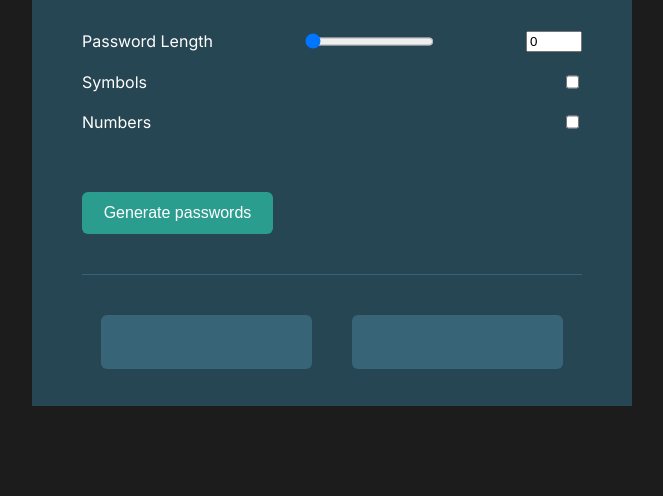
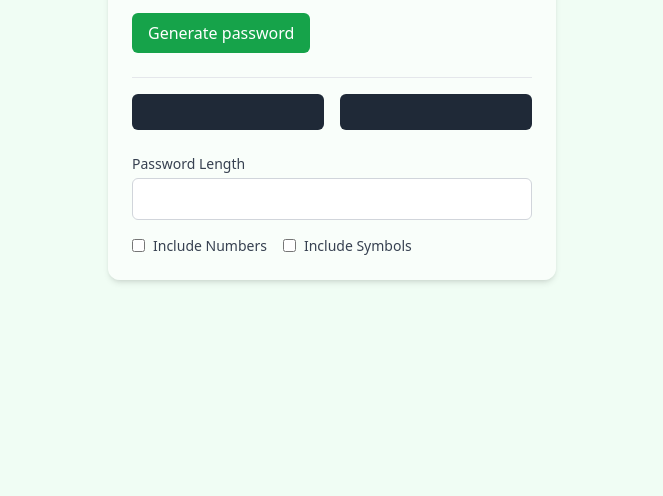
Before and after one commit to thegreatfeez/Password-generator, a plain HTML site: page index.html in a window 1280 px wide. Shown: the part 304-800 px from the top of the page, without its empty margins (308-971 px from the left). Drawn offline with nearby package versions, Linux system fonts and the light colour scheme.

Commit message:
newCommit
updated

```diff
--- a/index.css
+++ /dev/null
@@ -1,89 +0,0 @@
-body{
-  margin: 50px;
-  background-color:  #1C1C1C;
-  color: white;
-}
-.container{
-margin: auto;
-font-family:'Inter', sans-serif;;
-padding: 80px 50px;
-width: 500px;
-height: 500px;
-background-color: #264653;
-}
-h1{
-  font-family:'Roboto', sans-serif;
-  margin-bottom: 10px;
-  font-size: 40px;
-}
-span{
-  color: #2A9D8F
-}
-.text{
-  margin-top: 10px;
-  font-size: 20px;
-  font-weight: 200;
-}
-button{
-  width: 191px;
-  height: 42px;
-  background-color:#2A9D8F;
-  Padding:9px, 17px, 9px, 15px;
-  border: none;
-  border-radius: 6px;
-  color: white;
-  font-size: 16px;
-  margin-top: 60px;
-  cursor: pointer;
-}
-button:hover{
-  box-shadow: -3px -3px 15px rgba(0, 0, 0, 0.3);
-}
-button:active{
-  opacity: 0.8;
-}
-
-.passwords{
-  margin-top: 40px;
-  border-top: 1px solid #376476;
-  display: flex;
-  justify-content: center;
-  text-align: center;
-  cursor: pointer;
-}
-
-.left{
-  width: 211px;
-  margin-top: 40px;
-  margin-right: 20px;
-  height: 39px;
-  padding-top: 15px;
-  background-color: #376476;
-  border-radius: 6px;
-
-}
-.right{
-  width: 211px;
-  margin-left: 20px;
-  margin-top: 40px;
-  height: 39px;
-  padding-top: 15px;
-  background-color: #376476;
-  border-radius: 6px;
-}
-.right:active, .left:active{
-  box-shadow: -3px -3px 15px rgba(0, 0, 0, 0.3);
-}
-
-/* Prefrences */
-form{
-  display: flex;
-  flex-direction: column;
-  row-gap: 20px;
-  margin-top: 50px;
-}
-.password-length, .symbols, .numbers{
-  display: inherit;
-  flex-direction: row;
-  justify-content: space-between;
-}
--- a/index.html
+++ b/index.html
@@ -1,60 +1,75 @@
 <!DOCTYPE html>
 <html lang="en">
-<head>
-  <meta charset="UTF-8">
-  <meta http-equiv="X-UA-Compatible" content="IE=edge">
-  <meta name="viewport" content="width=device-width, initial-scale=1.0">
-  <link rel="stylesheet" href="index.css">
-  <title>Password Generator</title>
+  <head>
+    <meta charset="UTF-8" />
+    <meta name="viewport" content="width=device-width, initial-scale=1.0" />
+    <title>Password Generator</title>
+    <script src="https://cdn.tailwindcss.com"></script>
+  </head>
+  <body class="bg-green-50 flex items-center justify-center min-h-screen px-4">
+    <div class="bg-white/60 shadow-md rounded-xl p-6 max-w-md w-full">
+      <h1 class="text-2xl font-bold text-gray-900">
+        Generate a <span class="text-green-600">random password</span>
+      </h1>
+      <p class="text-gray-600 mt-1">Never use an insecure password again.</p>
 
-  <!--font-family-->
+      <!-- Generate Button -->
+      <button
+        id="generateBtn"
+        class="mt-4 bg-green-600 text-white px-4 py-2 rounded-md hover:bg-green-700 transition"
+      >
+        Generate password
+      </button>
 
-  <!-- Roboto -->
-  <link rel="preconnect" href="https://fonts.googleapis.com">
-<link rel="preconnect" href="https://fonts.gstatic.com" crossorigin>
-<link href="https://fonts.googleapis.com/css2?family=Roboto:wght@700&display=swap" rel="stylesheet">
 
-<!-- Inter -->
-<link rel="preconnect" href="https://fonts.googleapis.com">
-<link rel="preconnect" href="https://fonts.gstatic.com" crossorigin>
-<link href="https://fonts.googleapis.com/css2?family=Inter:wght@200;400&display=swap" rel="stylesheet">
-</head>
+      <!-- Password Inputs -->
+      <div class="mt-6 border-t pt-4 flex gap-4 ">
+        <input
+          id="password1"
+          type="text"
+          readonly
+          class="w-1/2 p-2 bg-gray-800 text-white rounded-md text-center text-sm cursor-pointer"
+        />
+        <input
+          id="password2"
+          type="text"
+          readonly
+          class="w-1/2 p-2 bg-gray-800 text-white rounded-md text-center text-sm cursor-pointer"
+        />
+      </div>
 
-<body>
-  <div class="container">
-    <div class="top">
-      <h1>Generate a
-        <br><span>random password
-      </br></span>
-    </h1>
-      <p class="text">Never use an insecure password again.</p>
-<!--Prefrences-->
-      <form class="form">
-        <div class="password-length">
-        <label for="passwordAmountNumber">Password Length</label>
-        <input type="range" min="1" max="20" value="0" id="passwordAmountRange">
-        <input type="number" min="1" max="20" value="0" id="passwordAmountNumber">
+      <!-- Options -->
+      <div class="mt-6 space-y-4">
+
+        <!-- Password Length -->
+        <div>
+          <label for="length" class="block text-sm font-medium text-gray-700">
+            Password Length
+          </label>
+          <input
+            id="length"
+            type="number"
+            min="4"
+            max="32"
+            class="mt-1 w-full p-2 border border-gray-300 rounded-md focus:ring-green-500 focus:border-green-500"
+          />
         </div>
 
-        <div class="symbols">
-        <label for="symbols">Symbols</label>
-        <input type="checkbox" id="symbols">
+        <!-- Toggles -->
+        <div class="flex items-center gap-4">
+          <label class="flex items-center space-x-2">
+            <input type="checkbox" id="includeNumbers" class="accent-green-600" />
+            <span class="text-sm text-gray-700">Include Numbers</span>
+          </label>
+          <label class="flex items-center space-x-2">
+            <input type="checkbox" id="includeSymbols" class="accent-green-600" />
+            <span class="text-sm text-gray-700">Include Symbols</span>
+          </label>
         </div>
 
-        <div class="numbers">
-        <label for="numbers">Numbers</label>
-        <input type="checkbox" id="numbers">
-        </div>
-      </form>
+      </div>
+    </div>
 
-
-      <button onclick="generatePassword()">Generate passwords</button>
-    </div>
-    <div class="passwords">
-      <p class="left" id="passwordOne-el"></p>
-      <p class="right" id="passwordTwo-el"></p>
-    </div>
-  </div>
-  <script src="index.js"></script>
-</body>
+    <script src="./index.js"></script>
+  </body>
 </html>
--- a/index.js
+++ b/index.js
@@ -1,42 +1,58 @@
+//Generate Two Random passwords that is 15 characters long//
+//Strecth Golas: Abilitty to set password length, Add "copy-on-click, toggle "symbols" and "numbers" on/off//
 
-const alphabetCharacters = ["A","B","C","D","E","F","G","H","I","J","K","L","M","N","O","P","Q","R","S","T","U","V","W","X","Y","Z","a","b","c","d","e","f","g","h","i","j","k","l","m","n","o","p","q","r","s","t","u","v","w","x","y","z",];
-const characterNumbers = ["0", "1", "2", "3", "4", "5", "6", "7", "8", "9"];
-const characterSymbols = ["~","`","!","@","#","$","%","^","&","*","(",")","_","-","+","=","{","[","}","]",",","|",":",";","<",">",".","?","/"];
-const passwordAmountNumber = document.getElementById("passwordAmountNumber");
-const passwordAmountRange = document.getElementById("passwordAmountRange");
-const includeNumbers = document.getElementById("numbers");
-const includeSymbols = document.getElementById("symbols");
-const passwordOneEl = document.getElementById("passwordOne-el");
-const passwordTwoEl = document.getElementById("passwordTwo-el");
+const alphabets = [
+  "A","B","C","D","E","F","G","H","I","J","K","L","M",
+  "N","O","P","Q","R","S","T","U","V","W","X","Y","Z",
+  "a","b","c","d","e","f","g","h","i","j","k","l","m",
+  "n","o","p","q","r","s","t","u","v","w","x","y","z"
+];
 
-passwordAmountNumber.addEventListener("input", syncPasswordAmount);
-passwordAmountRange.addEventListener("input", syncPasswordAmount);
+const numbers = ["0", "1", "2", "3", "4", "5", "6", "7", "8", "9"];
 
-function generatePassword(){
-  const passwordAmount = passwordAmountNumber.value
-  const numbers = includeNumbers.checked
-  const symbols = includeSymbols.checked
-  let passwordOne = getPassword(passwordAmount, numbers, symbols)
-  let passwordTwo= getPassword(passwordAmount, numbers, symbols)
-  passwordOneEl.textContent = passwordOne
-  passwordTwoEl.textContent = passwordTwo
-}
+const symbols = [
+  "~","`","!","@","#","$","%","^","&","*","(",")","_","-","+","=",
+  "{","[","}","]",",","|",":",";","<",">",".","?","/"
+];
 
-function getPassword(passwordAmount, numbers, symbols){
-  let charCodes = alphabetCharacters
-  if (numbers) charCodes = charCodes.concat(characterNumbers)
-  if (symbols) charCodes = charCodes.concat(characterSymbols)
 
-  const passwordCharacter = []
-  for(i = 0; i < passwordAmount; i++){
-    const characters = charCodes[Math.floor(Math.random()* charCodes.length)]
-    passwordCharacter.push(characters)
+let passwordOne = document.getElementById("password1");
+let passwordTwo = document.getElementById("password2");
+let generateButton = document.getElementById("generateBtn");
+let includeNumber = document.getElementById("includeNumbers");
+let includeSymbol = document.getElementById("includeSymbols");
+
+
+
+generateButton.addEventListener("click", function () {
+  let passwordLength = document.getElementById("length").value;
+  let availableCharacters = alphabets.slice()
+  let result1 = ""
+  let result2 = ""
+
+  if (includeNumber.checked && includeSymbol.checked) {
+      availableCharacters = availableCharacters.concat(numbers,symbols);
+    } else if (includeSymbol.checked) {
+     availableCharacters = availableCharacters.concat(symbols);
+    } else if (includeNumber.checked) {
+     availableCharacters = availableCharacters.concat(numbers);
+    }
+
+
+  for (i = 0; (i < passwordLength); i++) {
+    result1 += availableCharacters[Math.floor(Math.random() * availableCharacters.length)]
+    result2 += availableCharacters[Math.floor(Math.random() * availableCharacters.length)]
   }
-  return passwordCharacter.join("")
-}
+   passwordOne.value = result1
+   passwordTwo.value = result2
+});
 
-function syncPasswordAmount(e) {
-  const value = e.target.value
-  passwordAmountNumber.value = value
-  passwordAmountRange.value = value
-}
+passwordOne.addEventListener("click", function () {
+  passwordOne.select();
+  document.execCommand("copy");
+});
+
+passwordTwo.addEventListener("click", function () {
+  passwordTwo.select();
+  document.execCommand("copy");
+});
```
Also changed, not shown: 1 other file.
